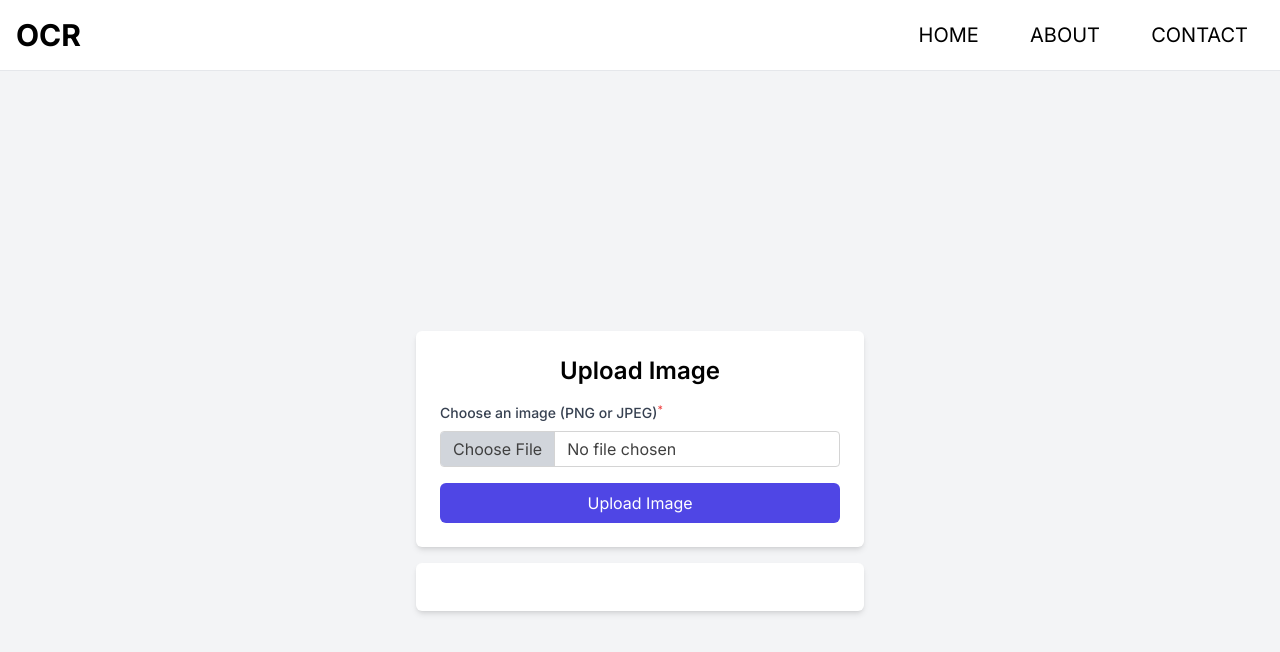
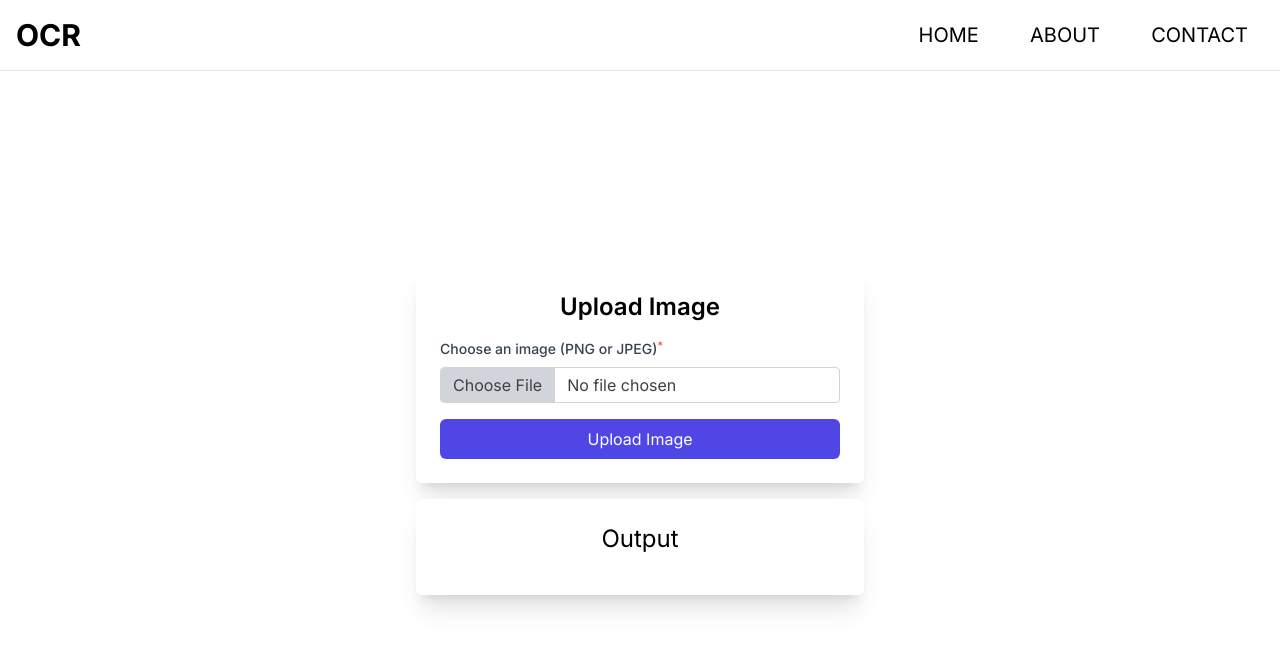
Before and after one commit to hehenischal/OCR, a Next.js app in the folder ocr-frontend/: page / in a window 1280 px wide. Shown: the top 652 px of the page. Built offline with nearby package versions, Linux system fonts and the light colour scheme.

Commit message:
hove item overflow controlled and modifid

```diff
--- a/ocr-frontend/src/components/homeItem.tsx
+++ b/ocr-frontend/src/components/homeItem.tsx
@@ -54,9 +54,9 @@ const HomeItem = () => {
   // },[])
   return (
     <>
-      <section className="bg-gray-100 min-h-screen">
-        <section className="bg-gray-100 flex items-center justify-center h-[100vh] flex-col">
-          <div className="max-w-md w-full p-6 bg-white rounded-md shadow-md ">
+      <section className="bg-white">
+        <div className=" flex items-center justify-center h-[90vh] flex-col overflow-hidden">
+          <div className="max-w-md w-full p-6 bg-white rounded-md shadow-xl ">
             <h2 className="text-2xl font-semibold mb-4 text-center">
               Upload Image
             </h2>
@@ -86,7 +86,10 @@ const HomeItem = () => {
               </button>
             </form>
           </div>
-          <div className=" mt-4 max-w-md w-full p-6 bg-white rounded-md shadow-md">
+          <div className=" mt-4 max-w-md w-full p-6 bg-white rounded-md shadow-xl">
+            <h3 className="text-2xl mb-4 text-center">
+              Output
+            </h3>
             {postResponseData.data && (
               <>
                 {postResponseData.data
@@ -97,9 +100,7 @@ const HomeItem = () => {
               </>
             )}
           </div>
-        </section>
-
-        <section className="flex flex-col items-center "></section>
+        </div>
       </section>
     </>
   );
```
